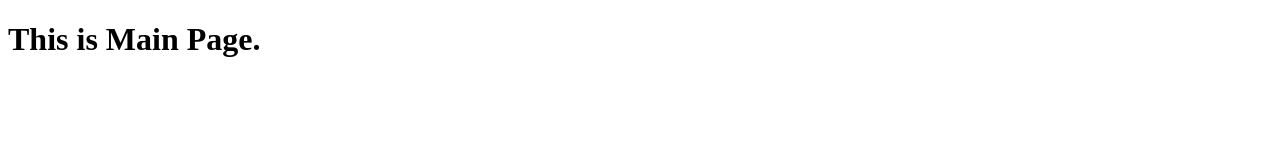
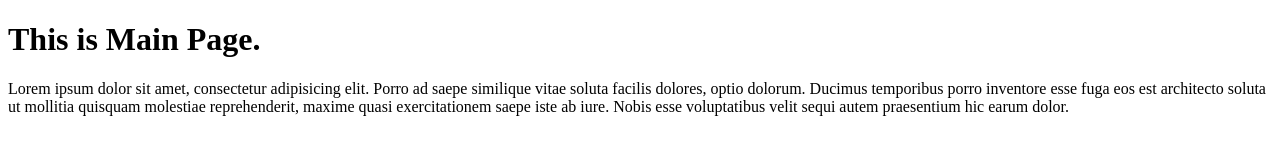
Before and after one commit to TashafM/html_project, a plain HTML site: page index.html in a window 1280 px wide. Drawn offline with Linux system fonts and the light colour scheme.

Commit message:
second changes

```diff
--- a/index.html
+++ b/index.html
@@ -1,11 +1,18 @@
 <!DOCTYPE html>
 <html lang="en">
-<head>
-    <meta charset="UTF-8">
-    <meta name="viewport" content="width=device-width, initial-scale=1.0">
+  <head>
+    <meta charset="UTF-8" />
+    <meta name="viewport" content="width=device-width, initial-scale=1.0" />
     <title>Document</title>
-</head>
-<body>
+  </head>
+  <body>
     <h1>This is Main Page.</h1>
-</body>
+    <p>
+      Lorem ipsum dolor sit amet, consectetur adipisicing elit. Porro ad saepe
+      similique vitae soluta facilis dolores, optio dolorum. Ducimus temporibus
+      porro inventore esse fuga eos est architecto soluta ut mollitia quisquam
+      molestiae reprehenderit, maxime quasi exercitationem saepe iste ab iure.
+      Nobis esse voluptatibus velit sequi autem praesentium hic earum dolor.
+    </p>
+  </body>
 </html>
```
